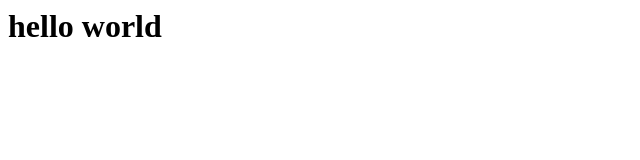
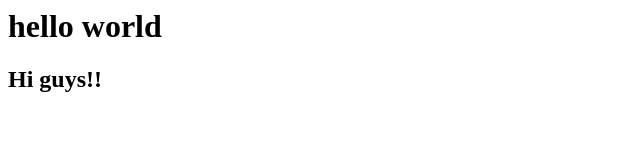
Before and after one commit to vigneshrajdeveloper/web-development, a plain HTML site: page index.html in a window 1280 px wide. Shown: the whole page, without its empty margins (0-640 px from the left). Drawn offline with Linux system fonts and the light colour scheme.

Commit message:
second changes..

```diff
--- a/index.html
+++ b/index.html
@@ -1,3 +1,4 @@
 <h1>
     hello world
 </h1>
+<h2>Hi guys!!</h2>
```
